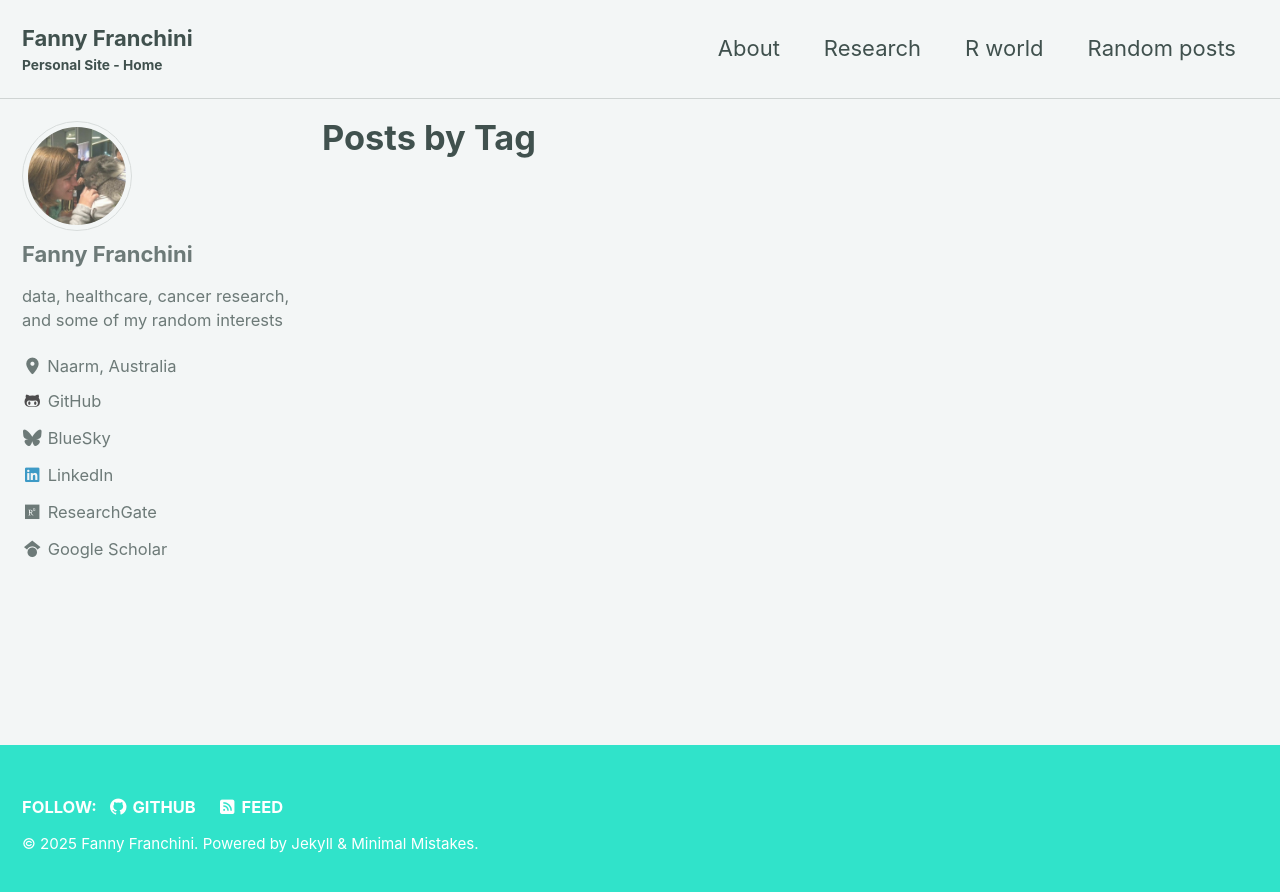
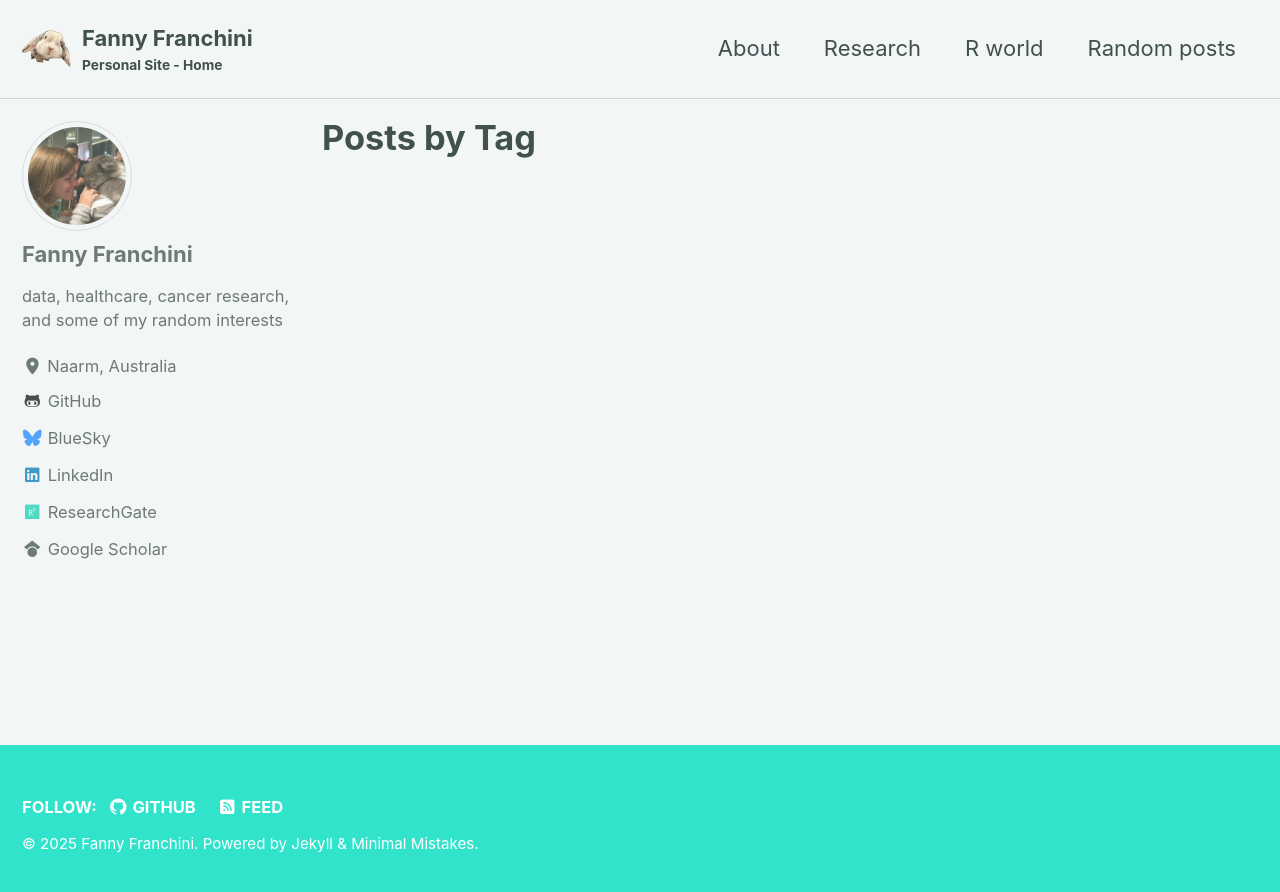
Before and after one commit to Fannychini/Fannychini.github.io, a Jekyll site: the page built from _pages/tag-archive.md, in a window 1280 px wide. Shown: the top 892 px of the page. Built offline with Jekyll 4.4.1, drawn with Linux system fonts in a browser that asks for light colours; cached includes are drawn as plain includes.

Commit message:
fix icons

```diff
--- a/_config.yml
+++ b/_config.yml
@@ -26,7 +26,7 @@ url                      : "https://fannychini.github.io"
 baseurl                  : # the subpath of your site, e.g. "/blog"
 repository               : "fannychini/fannychini.github.io"
 teaser                   : # path of fallback teaser image, e.g. "/assets/images/500x300.png"
-logo                     : # path of logo image to display in the masthead, e.g. "/assets/images/88x88.png"
+logo                     : "/assets/images/logo.png"
 masthead_title           : # overrides the website title displayed in the masthead, use " " for no title
 breadcrumbs              : # true, false (default)
 words_per_minute         : 200
--- a/_sass/minimal-mistakes/_utilities.scss
+++ b/_sass/minimal-mistakes/_utilities.scss
@@ -197,6 +197,13 @@ $text-alignments: left, right, start, end, center, justify;
   .fal {
     color: $text-color;
   }
+  .fa-bluesky {
+    color: #1f88fe;
+  }
+  .fa-researchgate {
+    color: #18d2b1;
+  }
+
 
   @each $color, $icons in (
     $behance-color: ".fa-behance, .fa-behance-square",
@@ -210,7 +217,7 @@ $text-alignments: left, right, start, end, center, justify;
     $instagram-color: ".fa-instagram",
     $keybase-color: ".fa-keybase",
     $lastfm-color: ".fa-lastfm, .fa-lastfm-square",
-    $linkedin-color: ".fa-linkedin, .fa-linkedin-in",
+    $linkedin-color: ".fa-linkedin, .fa-linkedin-in, .fa-brands fa-linkedin",
     $mastodon-color: ".fa-mastodon, .fa-mastodon-square",
     $pinterest-color: ".fa-pinterest, .fa-pinterest-p, .fa-pinterest-square",
     $reddit-color: ".fa-reddit",
```
Also changed, not shown: assets/images/logo.png (added).
